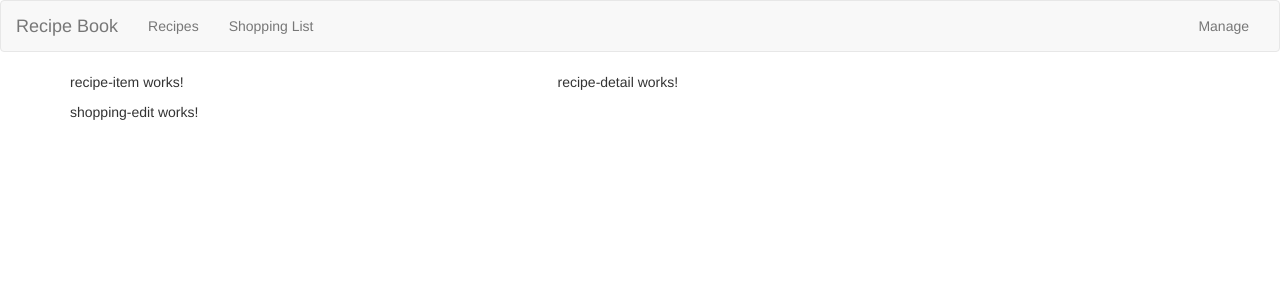
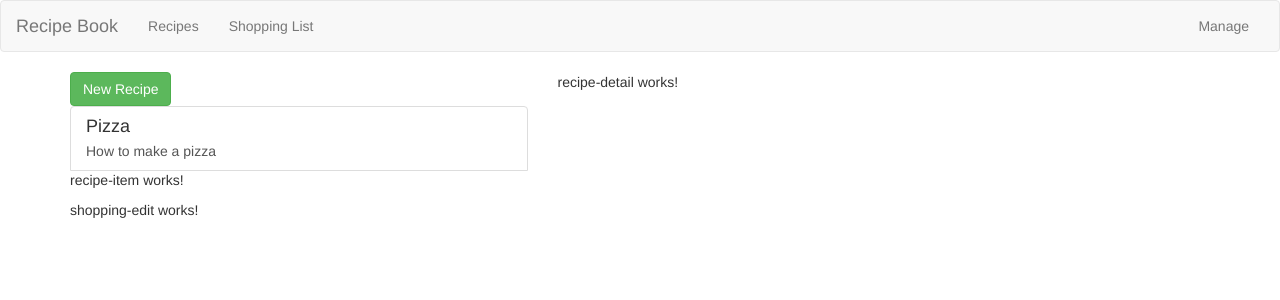
Before and after one commit to david-navruz/recipe-shopping-app, an Angular app: page / in a window 1280 px wide. Shown: the top 300 px of the page. Built offline with nearby package versions, Linux system fonts and the light colour scheme.

Commit message:
updating the project

```diff
--- a/src/app/recipes/recipe-list/recipe-list.component.html
+++ b/src/app/recipes/recipe-list/recipe-list.component.html
@@ -1 +1,19 @@
-<app-recipe-item></app-recipe-item>
+<div class="row">
+  <div class="col-xs-12">
+    <button class="btn btn-success">New Recipe</button>
+  </div>
+</div>
+<div *ngFor="let item of recipes" class="row">
+  <div class="col-xs-12">
+    <a href="#" class="list-group-item clearfix">
+      <div class="pull-left">
+        <h4 class="list-group-item-heading">{{item.recipeName}}</h4>
+        <p class="list-group-item-text">{{item.description}}</p>
+      </div>
+    <span class="pull-right">
+      <img src="" alt="" class="img-responsive" style="max-height: 50px;">
+    </span>
+    </a>
+    <app-recipe-item></app-recipe-item>
+  </div>
+</div>
--- a/src/app/recipes/recipe-list/recipe-list.component.ts
+++ b/src/app/recipes/recipe-list/recipe-list.component.ts
@@ -1,4 +1,5 @@
 import { Component, OnInit } from '@angular/core';
+import { Recipe } from '../recipe.model';
 
 @Component({
   selector: 'app-recipe-list',
@@ -7,6 +8,12 @@
 })
 export class RecipeListComponent implements OnInit {
 
+  recipes:Recipe[] = [
+    new Recipe('Pizza', 'How to make a pizza',
+              'https://www.bettybossi.ch/rdbimg/bb_itku120801_0243a/bb_itku120801_0243a_r01_v005_x0010.jpg'
+              )
+  ];
+
   constructor() { }
 
   ngOnInit(): void {
--- /dev/null
+++ b/src/app/recipes/recipe.model.ts
@@ -0,0 +1,13 @@
+export class Recipe {
+
+  public recipeName:string;
+  public description:string;
+  public imagePath:string;
+
+  constructor(recipeName:string, description:string, imagePath:string){
+    this.recipeName = recipeName;
+    this.description = description;
+    this.imagePath = imagePath;
+  }
+
+}
```
